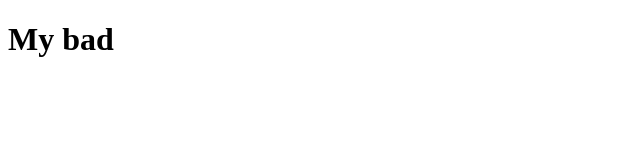
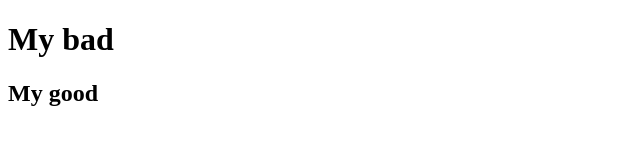
Before and after one commit to insypher/TestFork, a plain HTML site: page index.html in a window 1280 px wide. Shown: the whole page, without its empty margins (0-640 px from the left). Drawn offline with Linux system fonts and the light colour scheme.

Commit message:
Update index.html

```diff
--- a/index.html
+++ b/index.html
@@ -7,5 +7,6 @@
   </head>
   <body>
     <h1>My bad</h1>
+    <h2>My good</h2>
   </body>
 </html>
```
